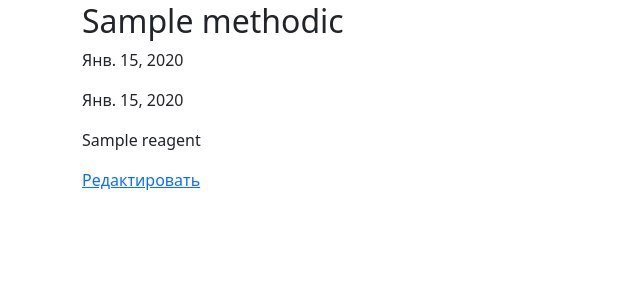
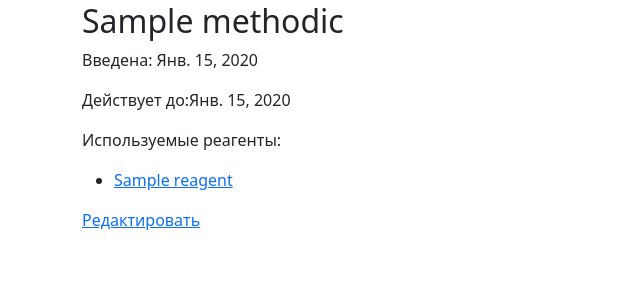
Before and after one commit to LemanRus/LIMS, a Django app: page /lab/methodics/1/ in a window 1280 px wide. Shown: the part 78-380 px from the top of the page, without its empty margins (0-640 px from the left). Run offline with Django 3.2, Linux system fonts and the light colour scheme; a user stored in the database is signed in; tables that the repository leaves empty hold one stand-in row (values such as "Sample post").

Commit message:
Make methodic page more readable

```diff
--- a/lims/lab/templates/lab/methodic_detail.html
+++ b/lims/lab/templates/lab/methodic_detail.html
@@ -6,10 +6,13 @@
 
 {% block content %}
     <h2>{{methodic.name}}</h2>
-    <p>{{methodic.acts_from}}</p>
-    <p>{{methodic.acts_to}}</p>
+    <p>Введена: {{methodic.acts_from}}</p>
+    <p>Действует до:{{methodic.acts_to}}</p>
+    <p>Используемые реагенты:</p>
+    <ul>
     {% for reagent in methodic.used_reagents.all %}
-        <p>{{reagent.name}}</p>
+        <li><a href="{% url 'lab:reagent_detail' reagent.pk %}">{{reagent.name}}</a></li>
     {% endfor %}
+    </ul>
     <a href="{% url 'lab:methodic_update' methodic.id %}">Редактировать</a>
 {% endblock content %}
```
